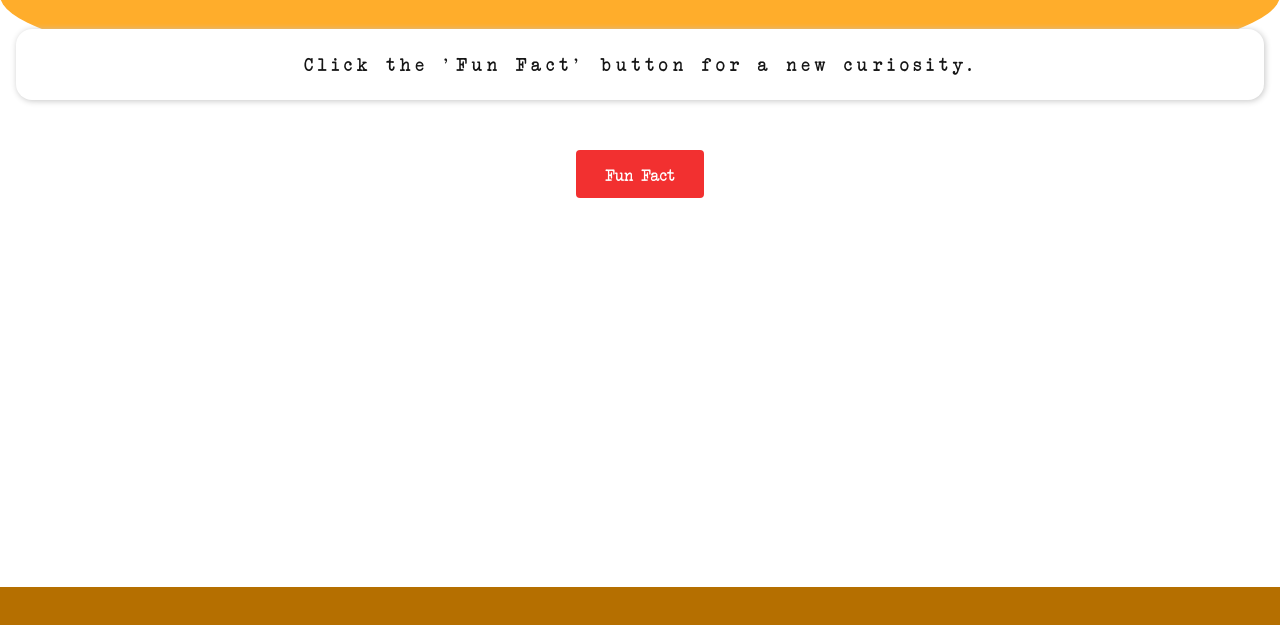
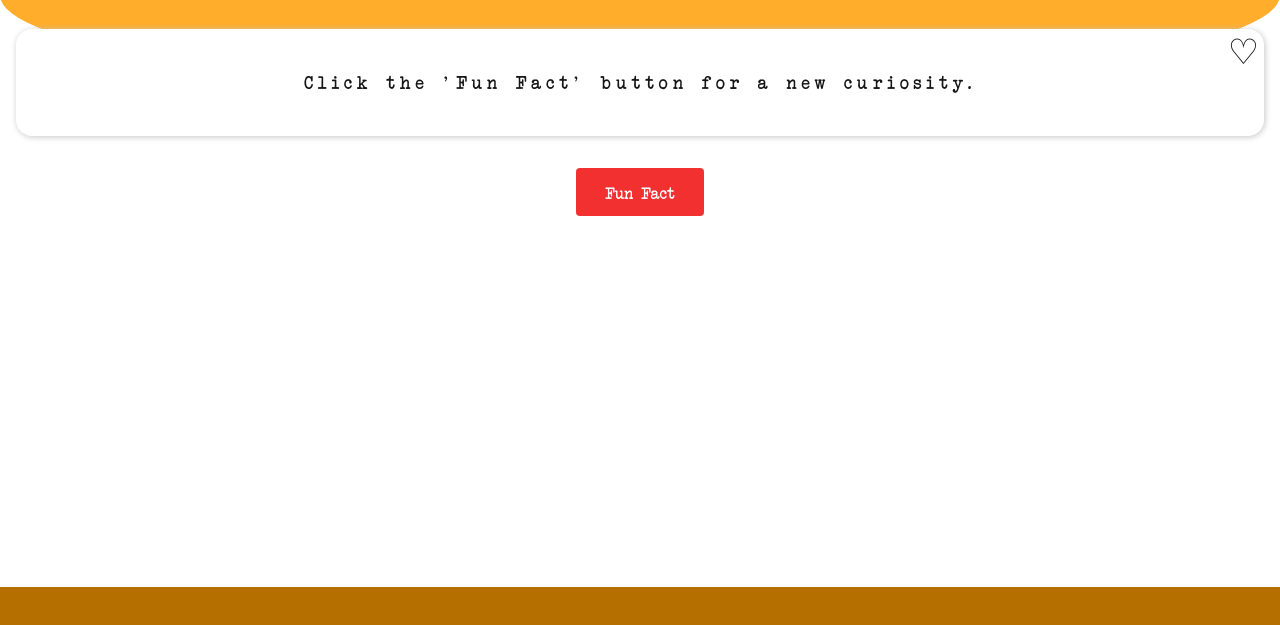
Before and after one commit to laugarci/API-CuriousFacts, a website: page html/index.html in a window 1280 px wide. Both pictures are taken after a click on the button "Fun Fact". Shown: the part 165-790 px from the top of the page. Drawn offline with Linux system fonts and the light colour scheme; no server answers.

Commit message:
heart favs

```diff
--- a/css/index.css
+++ b/css/index.css
@@ -61,8 +61,17 @@ h2 {
   position: absolute;
   top: 0;
   right: 0;
-  font-size: 24px;
-  color: red;
+  font-size: 35px;
+  cursor: pointer;
+  visibility: hidden;
+}
+
+#like-heart-full {
+  position: absolute;
+  top: 0;
+  right: 0;
+  font-size: 35px;
+  cursor: pointer;
   visibility: hidden;
 }
 
@@ -79,6 +88,7 @@ h2 {
   background-color: white;
   font-family: 'Another Typewriter';
   letter-spacing: 0.3rem;
+  position: relative;
 }
 
 .btn-fun-fact {
--- a/html/index.html
+++ b/html/index.html
@@ -12,15 +12,17 @@
         <img src="/img/logo.png">
         <nav id="menu-nav" class="header-links">
             <a class="btn-nav" href="#" alt="">Home</a>
-            <a class="btn-nav"  href="#" alt="">Favorites</a>
-          </nav>
-
+            <a class="btn-nav" href="#" alt="">Favorites</a>
+        </nav>
     </header>
     <main>
-    <h2>CURIOSITIES</h2>
-    <p class="text-fun-fact" id="fun-fact">Click the 'Fun Fact' button for a new curiosity.</p>
-    <div id="like-heart">&#10084;</div>
-    <button class="btn-fun-fact" id="fun-fact-btn">Fun Fact</button>
+        <h2>CURIOSITIES</h2>
+        <div class="text-fun-fact">
+            <div id="like-heart">&#x2661;</div>
+            <div id="like-heart-full">&#x2665;</div>
+            <p id="fun-fact">Click the 'Fun Fact' button for a new curiosity.</p>
+        </div>
+        <button class="btn-fun-fact" id="fun-fact-btn">Fun Fact</button>
     </main>
     <footer></footer>
     <script src="/js/index.js"></script>
--- a/js/index.js
+++ b/js/index.js
@@ -1,6 +1,7 @@
 const funFact = document.getElementById("fun-fact");
 const btnfunFact = document.getElementById("fun-fact-btn");
 const likeHeart = document.getElementById("like-heart");
+const likeHeartFull = document.getElementById("like-heart-full");
 
 let audio = new Audio("../sounds/typewritter.mp3");
 
@@ -30,6 +31,7 @@ function getfunFact() {
       audio.play();
       funFact.textContent = "";
       likeHeart.style.visibility = "hidden";
+      likeHeart.classList.remove("clicked");
       typeWriterEffect(data.text, 50);
     })
     .catch(error => {
@@ -37,7 +39,14 @@ function getfunFact() {
     });
 }
 
+likeHeart.addEventListener("click", () => {
+  likeHeart.style.visibility = "hidden";
+  likeHeartFull.style.visibility = "visible";
+});
+
 btnfunFact.addEventListener("click", () => {
   audio.pause();
   getfunFact();
+  likeHeart.style.visibility = "visible";
+  likeHeartFull.style.visibility = "hidden";
 });
```
Lines whose indentation alone changed are shown as unchanged.
